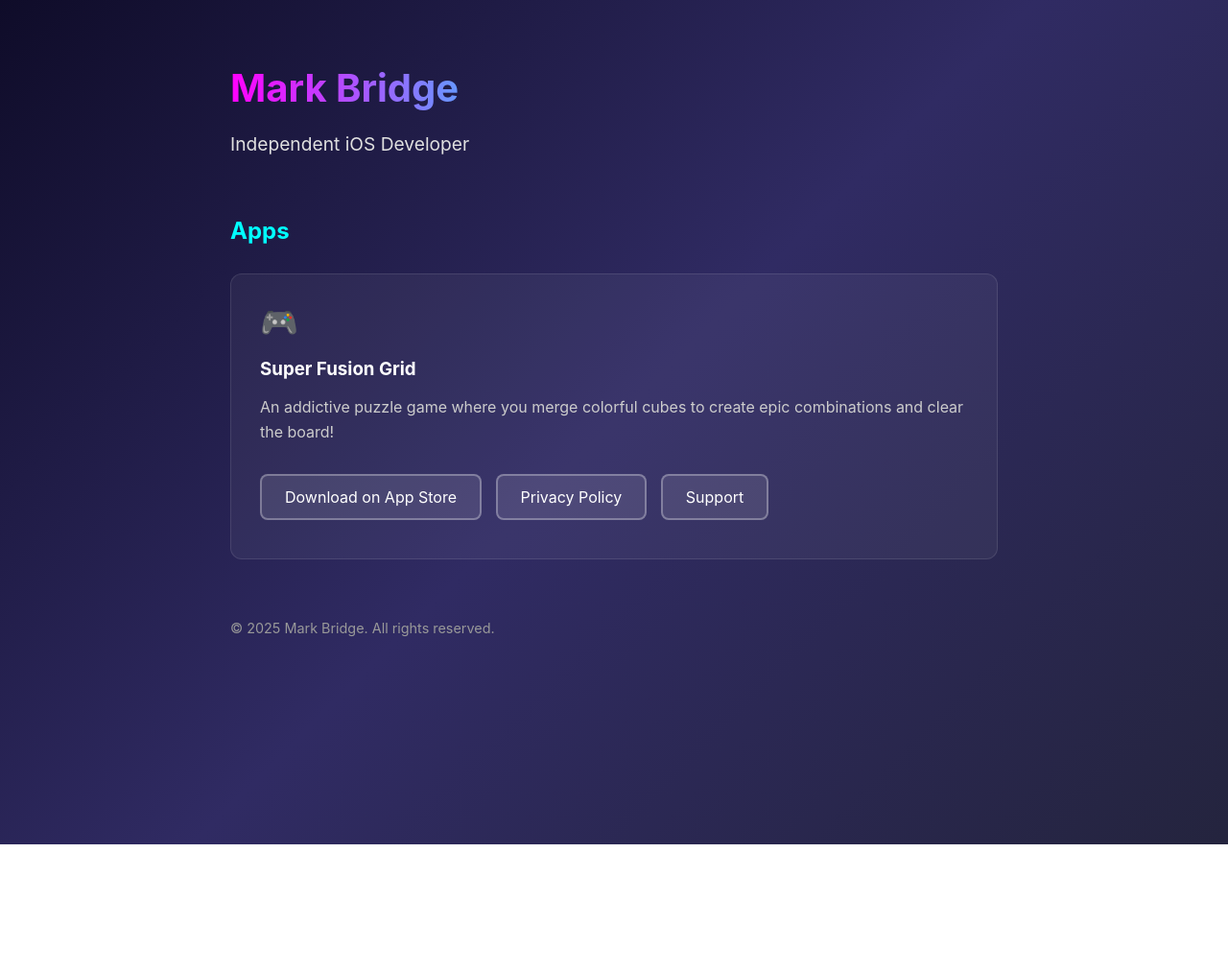
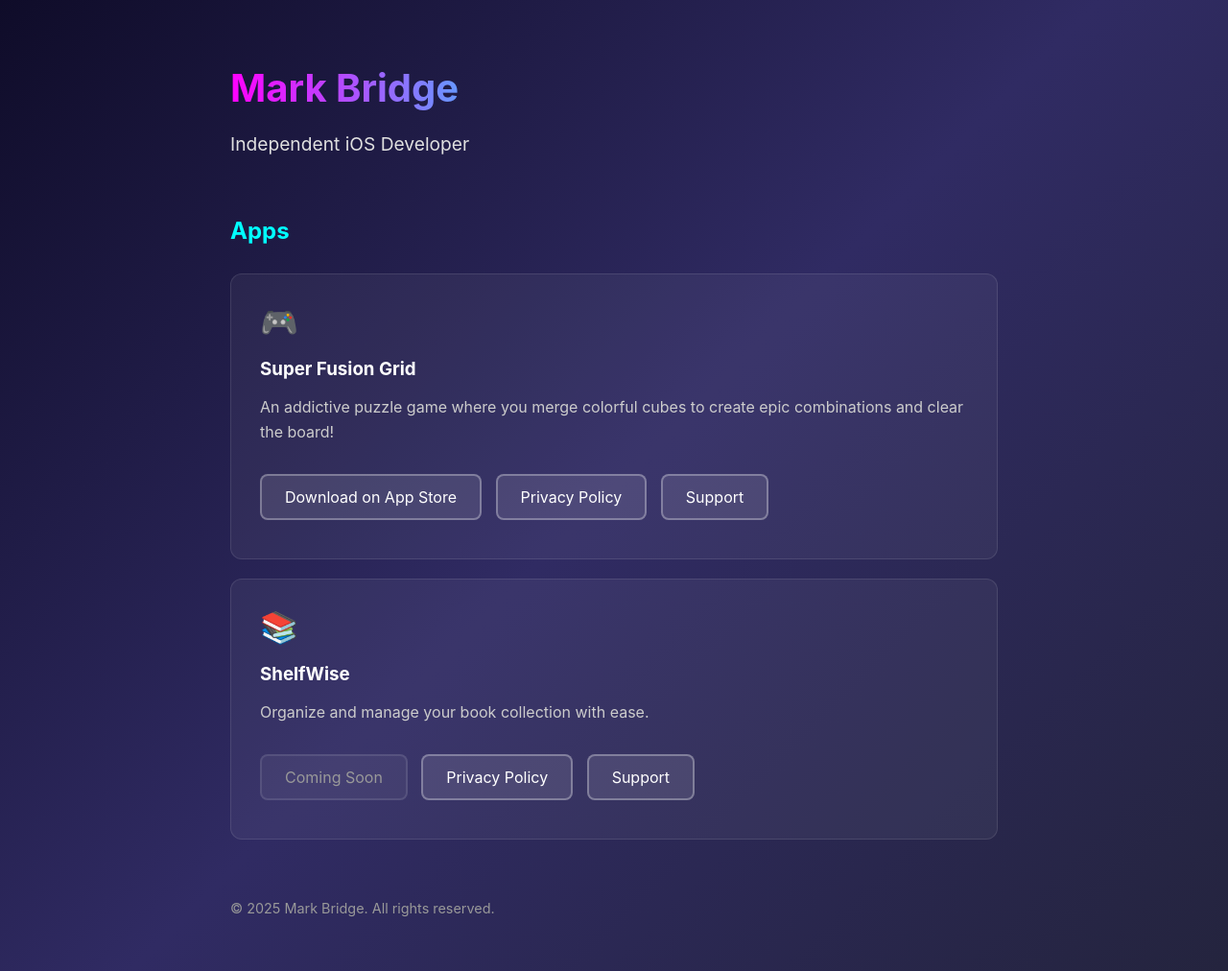
Before and after one commit to marksdevgit/marksdevgit.github.io, a plain HTML site: page index.html in a window 1280 px wide. Shown: the whole page at 96% size. Before the commit the page ends 880 px from the top, so only its background shows below. Drawn offline with Linux system fonts and the light colour scheme.

Commit message:
Add ShelfWise app to portfolio with Coming Soon placeholder
Adds second app to developer portfolio. App Store link will be
updated once ShelfWise goes live.

```diff
--- a/index.html
+++ b/index.html
@@ -70,6 +70,18 @@
             </div>
         </div>
 
+        <!-- ShelfWise -->
+        <div style="background: rgba(255, 255, 255, 0.05); padding: 30px; border-radius: 12px; margin-bottom: 20px; border: 1px solid rgba(255, 255, 255, 0.1);">
+            <div style="font-size: 2em; margin-bottom: 10px;">📚</div>
+            <h3 style="color: #ffffff; margin-bottom: 10px;">ShelfWise</h3>
+            <p style="font-size: 1em; color: #cccccc;">Organize and manage your book collection with ease.</p>
+            <div style="margin-top: 20px;">
+                <span style="display: inline-block; margin: 10px 10px 10px 0; padding: 12px 24px; background: rgba(255, 255, 255, 0.05); color: #999999; border-radius: 8px; border: 2px solid rgba(255, 255, 255, 0.1);">Coming Soon</span>
+                <a href="app-legal-pages/shelfwise/privacy.html">Privacy Policy</a>
+                <a href="app-legal-pages/shelfwise/support.html">Support</a>
+            </div>
+        </div>
+
         <!-- Add future apps here -->
 
     </div>
```
